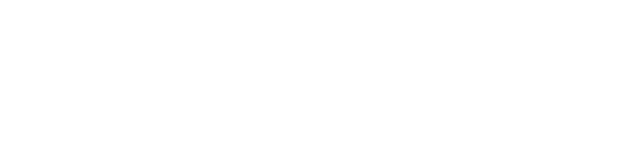
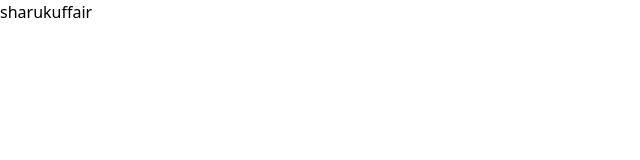
Before and after one commit to sharukuffair/RazorPay-Tailwindcss, a website built with Vite: page index.html in a window 1280 px wide. Shown: the whole page, without its empty margins (0-640 px from the left). Built offline with nearby package versions, Linux system fonts and the light colour scheme.

Commit message:
index file modified

```diff
--- a/index.html
+++ b/index.html
@@ -8,5 +8,7 @@
     <link rel="shortcut icon" href="./assets/logo.svg" type="image/x-icon" />
     <title>RazorPay • sharukuffair</title>
   </head>
-  <body></body>
+  <body>
+    <h1>sharukuffair</h1>
+  </body>
 </html>
```
